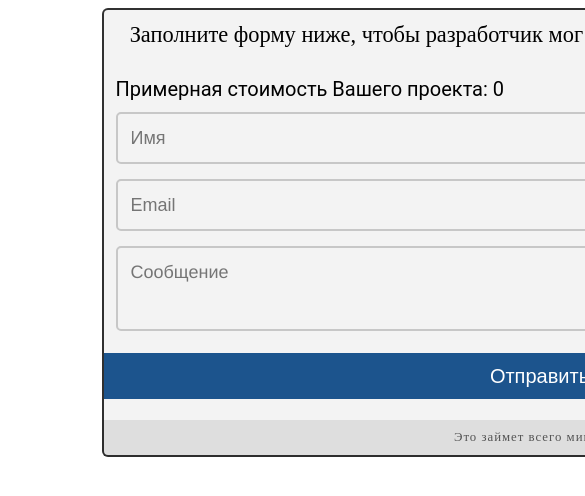
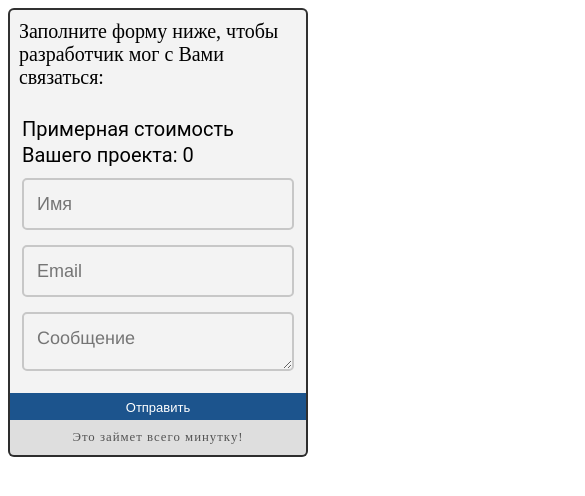
Before and after one commit to chalkinanatalya/great-code-for-you-vanilla-js, a website built with webpack: page public/index.html in a window 390 px wide. Shown: the top 496 px of the page, 585 px wide, since content can reach past the window. Built offline with nearby package versions, Linux system fonts and the light colour scheme; files whose address does not match are found by name.

Commit message:
style corr

```diff
--- a/public/css/style.css
+++ b/public/css/style.css
@@ -1,6 +1,5 @@
 .top-cta-container {
     width: 876px;
-    margin-left: 25%;
 }
 
 .second-container {
@@ -22,7 +21,7 @@
 }
 
 .question p {
-  font-size: 1.4rem;
+  font-size: 20px;
   padding-top: 10px;
   padding: 0.5em;
   padding-left: 3%;
@@ -53,7 +52,7 @@
 .radio-group {
     padding: 2px;
     position: relative;
-    font-size: 20px;
+    font-size: 16px;
     line-height: 1.3;
     margin: 5px 10px;
     height: 280px;
@@ -254,9 +253,9 @@ textarea {
   }
 }
 
-@media (max-width: 600px) {
+@media (max-width: 1024px) {
     .top-cta-container {
-        display: table;
+        width: 940px;
     }
 
     .button-next {
@@ -266,8 +265,18 @@ textarea {
     }
 }
 
-@media (max-width: 400px) {
-    .flexi-webforms-cta .top-cta-container {
-        border-left: 0;
-    }
+@media (max-width: 600px) {
+    .top-cta-container {
+      width: 300px;
+  }
+
+  .flexi-webforms-cta .top-cta-container {
+      border-left: 0;
+  }
+
+  .button-next {
+    font-size: 13px;
+    width: 100%;
+    margin-bottom: 0;
+  }
 }
```
